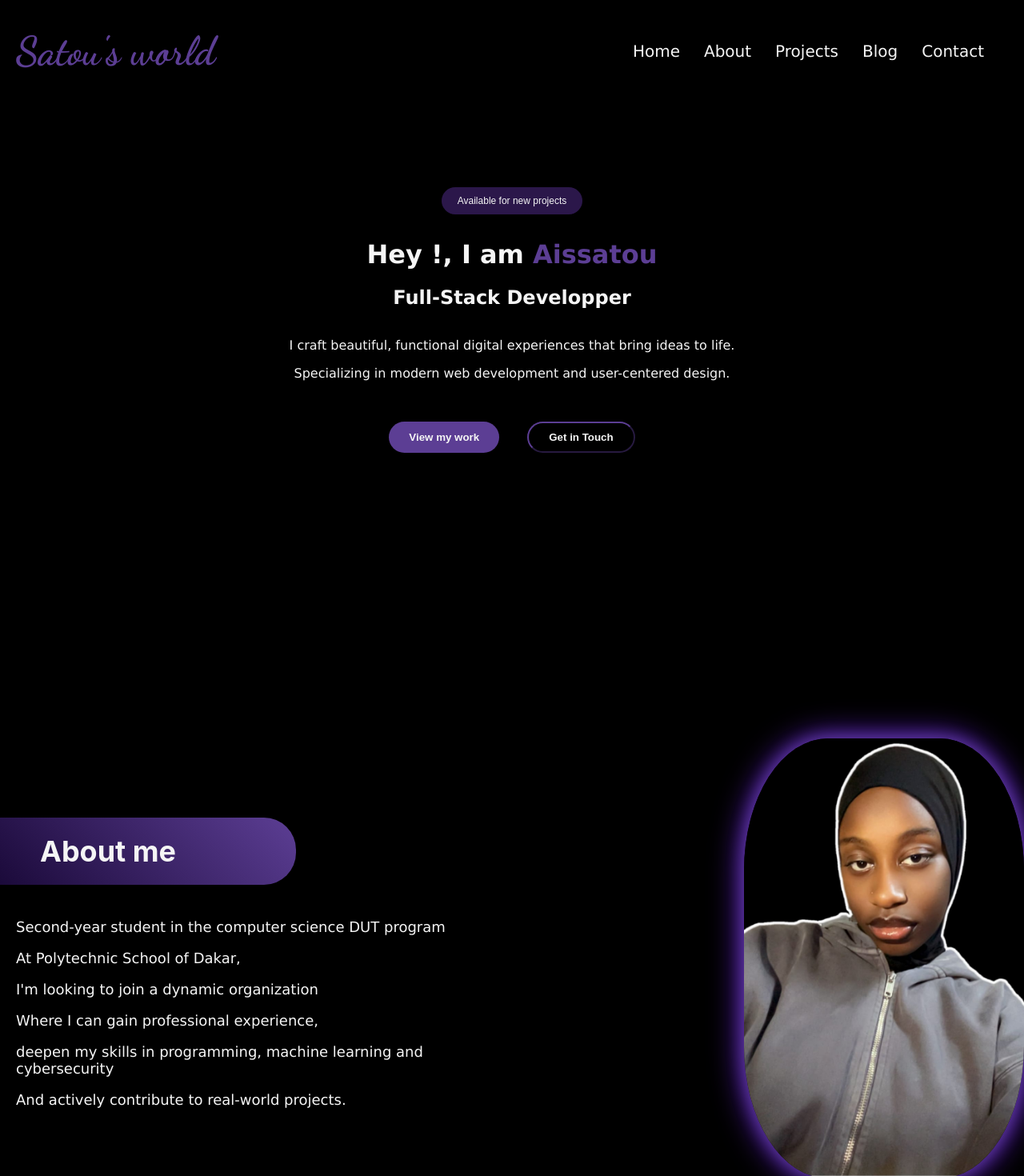
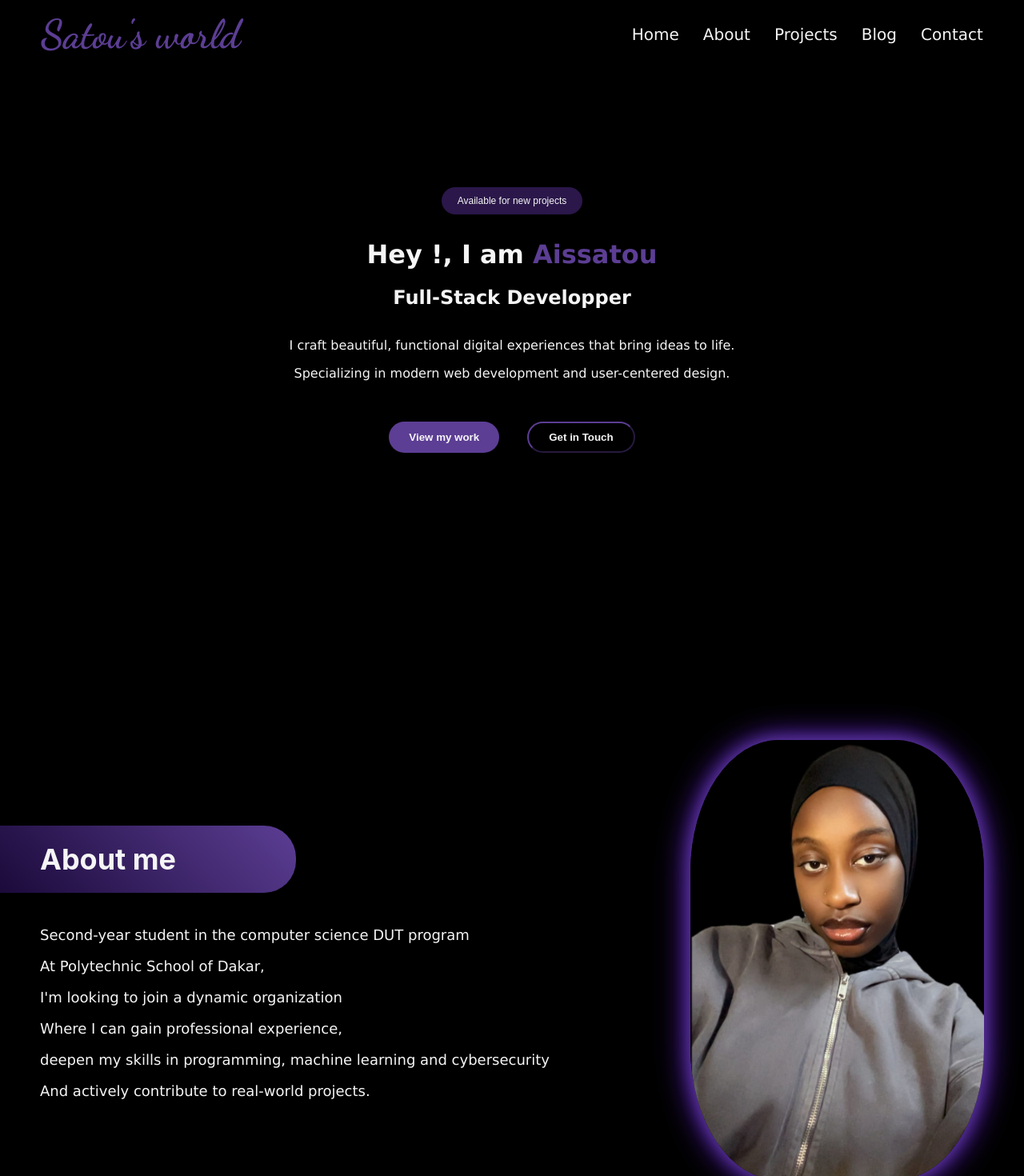
Before and after one commit to AissatouAM/PortfolioAAMD, a React (Create React App) app: page / in a window 1280 px wide. Shown: the top 1470 px of the page at 80% size. Built offline with nearby package versions, Linux system fonts and the light colour scheme; a web font is replaced by a local one.

Commit message:
Quelques rectifications au niveau du Navbar et de Home

```diff
--- a/src/components/About.js
+++ b/src/components/About.js
@@ -17,9 +17,8 @@ function About() {
         </div>
       </div>
 
-      <div className="photo-container">
         <img className="maphoto" src={me} alt="maphoto" />
-      </div>
+
     </div>
   )
 }
--- a/src/components/App.js
+++ b/src/components/App.js
@@ -9,7 +9,6 @@ function App() {
       <Navbar />
       <Home />
       <About />
-
     </div>
   );
 }
--- a/src/styles/About.css
+++ b/src/styles/About.css
@@ -26,14 +26,15 @@
 .paragraph {
   color: whitesmoke;
   font-family: Verdana, Geneva, Tahoma, sans-serif;
-  margin-left: 20px;
+  margin-left: 50px;
 }
 
 .maphoto {
-  width: 350px;
+  width: auto;
   height: 550px;
   border-radius: 30%;
-  margin-left: 300px;
+  position: absolute;
+  right: 50px;
   object-fit: cover;
   box-shadow:
     0 0 20px #5C3E94,
--- a/src/styles/Navbar.css
+++ b/src/styles/Navbar.css
@@ -2,8 +2,13 @@
   display: flex;
   align-items: center;
   box-sizing: border-box;
+  justify-content: space-between;
   font-family: Verdana, Geneva, Tahoma, sans-serif;
   position: fixed;
+  top: 0;
+  padding: 1% 4%;
+  width: 100%;
+  background-color: black;
 }
 
 .logo{
@@ -11,12 +16,7 @@
   font-weight: bold;
   font-size: 50px;
   color: #5C3E94;
-  margin-left: 20px;
-}
-
-#links{
-  position: fixed;
-  right: 50px;
+  margin: 0;
 }
 
 .link {
```
Also changed, not shown: src/assets/images/me.jpeg, src/components/Projects.js (added), src/styles/Projects.css (added).
